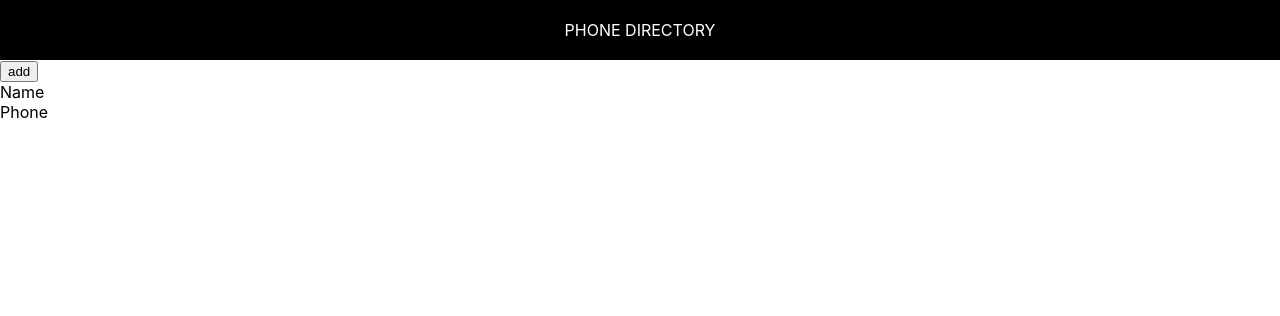
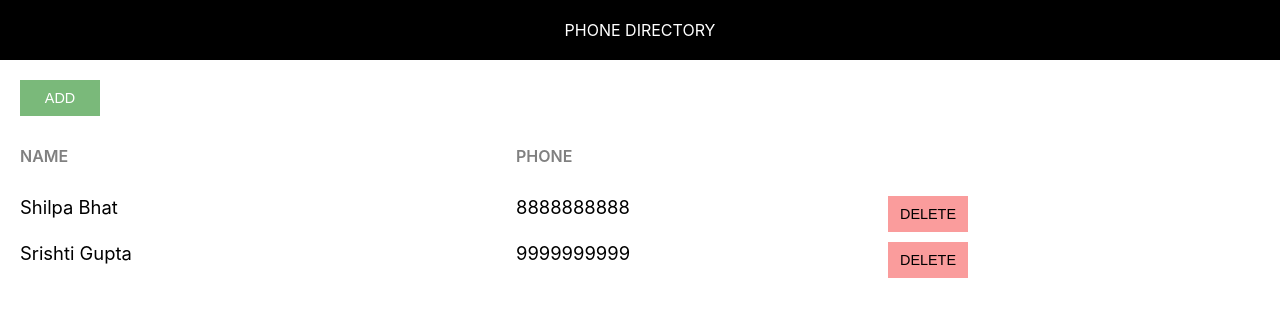
Before and after one commit to Kshitiz-KBen/phone-directory, a React (Create React App) app: page / in a window 1280 px wide. Shown: the top 316 px of the page. Built offline with nearby package versions, Linux system fonts and the light colour scheme.

Commit message:
Rendered Subscribers Dynamically & Added ‘Delete’ button

```diff
--- /dev/null
+++ b/src/App.css
@@ -0,0 +1,55 @@
+.component-body-container {
+    padding: 20px;
+}
+
+.custom-btn {
+    padding: 10px;
+    border: none;
+    margin-right: 10px;
+    text-transform: uppercase;
+    width: 80px;
+    font-size: 0.9rem;
+    cursor: pointer;
+    outline: none;
+}
+
+.add-btn {
+    background: #7ab97a;
+    color: #fff;
+}
+
+.grid-container {
+    display: grid;
+    grid-template-columns: 40% 30% auto;
+    margin-bottom: 10px;
+}
+
+.heading-container {
+    margin: 30px 0 30px 0;
+    width: 100%;
+}
+
+.grid-item {
+    background-color: rgba(255, 255, 255, 0.8);
+    font-size: 1.15rem;
+    word-wrap: break-word;
+    padding-right: 10px;
+}
+
+.name-heading, .phone-heading {
+    font-size: 1rem;
+    font-weight: 600;
+    color: #808080;
+    text-transform: uppercase;
+}
+.name-heading, .phone-heading {
+    font-size: 1rem;
+    font-weight: 600;
+    color: #808080;
+    text-transform: uppercase;
+}
+
+.delete-btn {
+    background: #fa9c9c;
+    color: #000;
+}
--- a/src/App.js
+++ b/src/App.js
@@ -1,19 +1,43 @@
 import React, { Component } from 'react';
-import Header from './Header';
-
+import Header from './Header.js';
+import './App.css';
 class App extends Component {
-  render () {
+  render() {
+    let subscribers = [
+      {
+        id: 1,
+        name: "Shilpa Bhat",
+        phone: "8888888888"
+      },
+      {
+        id: 2,
+        name: "Srishti Gupta",
+        phone: "9999999999"
+      }
+    ];
     return (
       <div>
-        <Header/>
-        <button>add</button>
-        <div>
-          <span>Name</span><br/>
-          <span>Phone</span><br/>
+        <Header />
+        <div className="component-body-container">
+          <button className="custom-btn add-btn">Add</button>
+          <div className="grid-container heading-container">
+            <span className="grid-item name-heading">Name</span>
+            <span className="grid-item phone-heading">Phone</span>
+          </div>
+          {
+            subscribers.map(sub => {
+              return <div key={sub.id} className="grid-container">
+                <span className="grid-item">{sub.name}</span>
+                <span className="grid-item">{sub.phone}</span>
+                <span className="grid-item action-btn-container">
+                  <button className="custom-btn delete-btn">Delete</button>
+                </span>
+              </div>
+            })
+          }
         </div>
       </div>
     );
   }
 }
-
 export default App;
```
